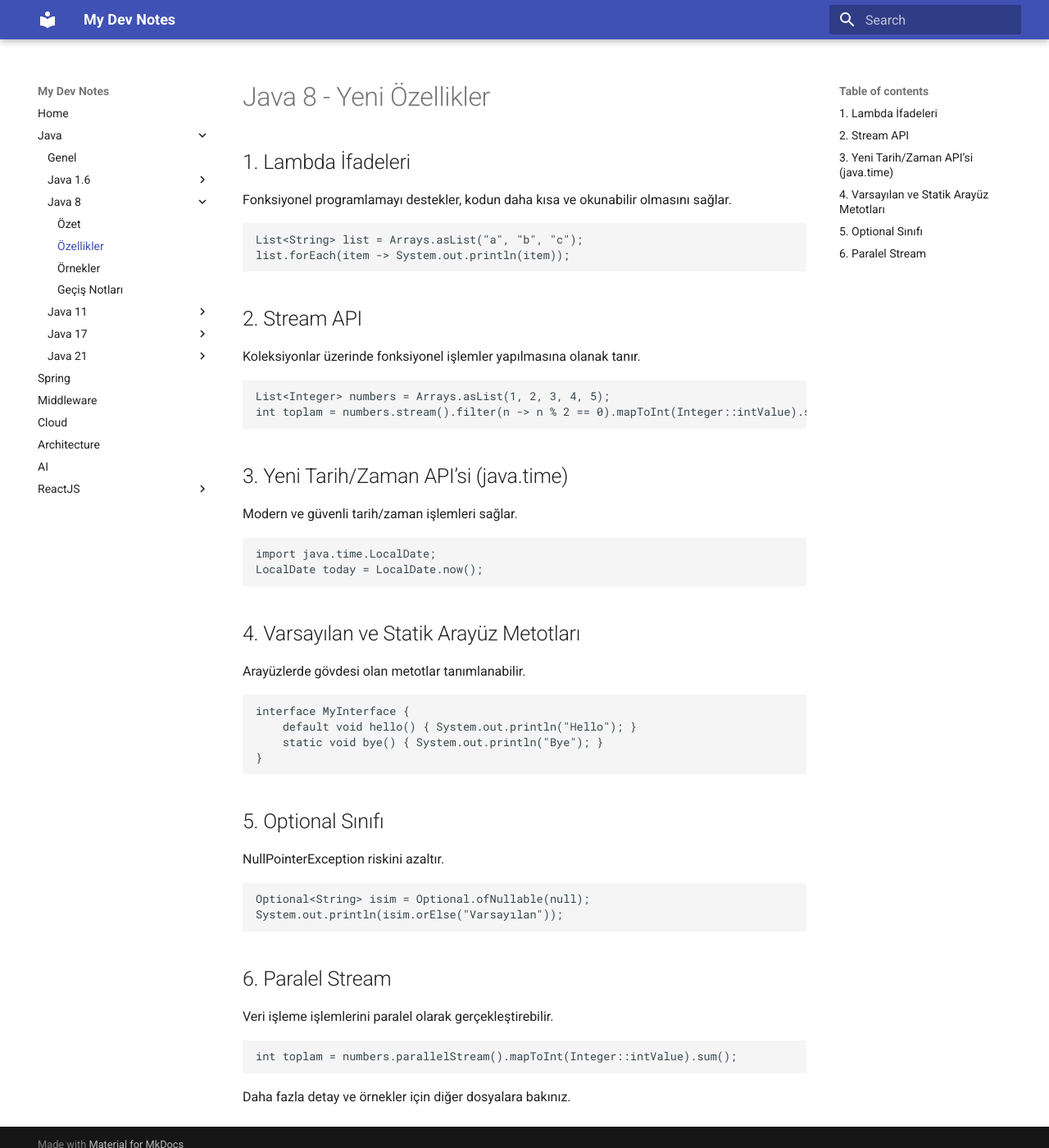
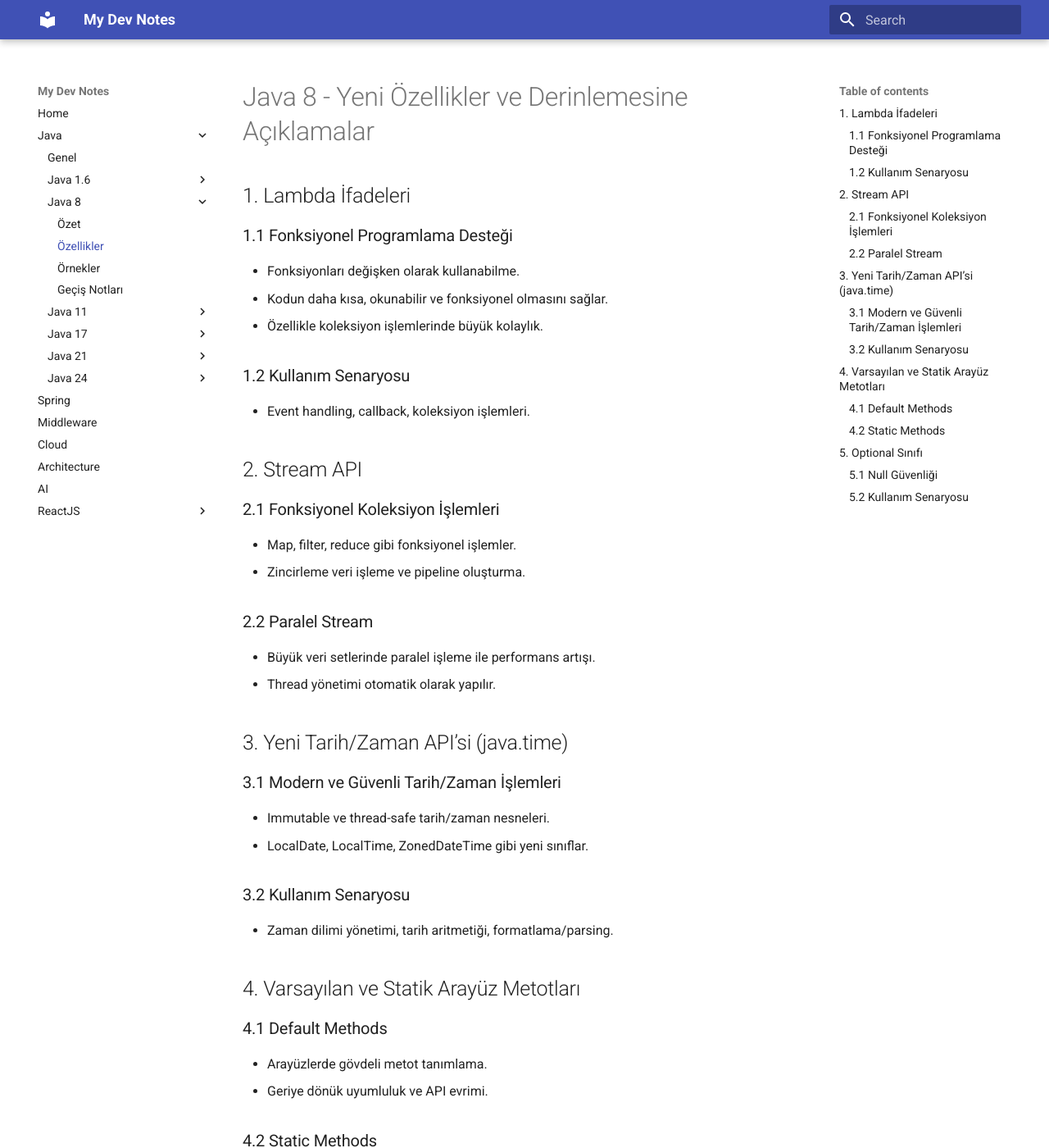
Before and after one commit to semudu/dev-notes, an MkDocs documentation site: the page built from docs/java/8/features.md, in a window 1280 px wide and 1400 px high. Shown: the whole window at 82% size. Built offline with MkDocs 1.6.1 and Material for MkDocs 9.7.7, drawn with Linux system fonts in a browser that asks for light colours; some of the changed text lies outside the part shown.

Commit message:
added 24 and details

````diff
--- a/docs/java/8/features.md
+++ b/docs/java/8/features.md
@@ -1,46 +1,45 @@
-# Java 8 - Yeni Özellikler
+# Java 8 - Yeni Özellikler ve Derinlemesine Açıklamalar
 
 ## 1. Lambda İfadeleri
-Fonksiyonel programlamayı destekler, kodun daha kısa ve okunabilir olmasını sağlar.
-```java
-List<String> list = Arrays.asList("a", "b", "c");
-list.forEach(item -> System.out.println(item));
-```
+### 1.1 Fonksiyonel Programlama Desteği
+- Fonksiyonları değişken olarak kullanabilme.
+- Kodun daha kısa, okunabilir ve fonksiyonel olmasını sağlar.
+- Özellikle koleksiyon işlemlerinde büyük kolaylık.
+
+### 1.2 Kullanım Senaryosu
+- Event handling, callback, koleksiyon işlemleri.
 
 ## 2. Stream API
-Koleksiyonlar üzerinde fonksiyonel işlemler yapılmasına olanak tanır.
-```java
-List<Integer> numbers = Arrays.asList(1, 2, 3, 4, 5);
-int toplam = numbers.stream().filter(n -> n % 2 == 0).mapToInt(Integer::intValue).sum();
-```
+### 2.1 Fonksiyonel Koleksiyon İşlemleri
+- Map, filter, reduce gibi fonksiyonel işlemler.
+- Zincirleme veri işleme ve pipeline oluşturma.
+
+### 2.2 Paralel Stream
+- Büyük veri setlerinde paralel işleme ile performans artışı.
+- Thread yönetimi otomatik olarak yapılır.
 
 ## 3. Yeni Tarih/Zaman API’si (java.time)
-Modern ve güvenli tarih/zaman işlemleri sağlar.
-```java
-import java.time.LocalDate;
-LocalDate today = LocalDate.now();
-```
+### 3.1 Modern ve Güvenli Tarih/Zaman İşlemleri
+- Immutable ve thread-safe tarih/zaman nesneleri.
+- LocalDate, LocalTime, ZonedDateTime gibi yeni sınıflar.
+
+### 3.2 Kullanım Senaryosu
+- Zaman dilimi yönetimi, tarih aritmetiği, formatlama/parsing.
 
 ## 4. Varsayılan ve Statik Arayüz Metotları
-Arayüzlerde gövdesi olan metotlar tanımlanabilir.
-```java
-interface MyInterface {
-    default void hello() { System.out.println("Hello"); }
-    static void bye() { System.out.println("Bye"); }
-}
-```
+### 4.1 Default Methods
+- Arayüzlerde gövdeli metot tanımlama.
+- Geriye dönük uyumluluk ve API evrimi.
+
+### 4.2 Static Methods
+- Arayüzde yardımcı metotların doğrudan tanımlanabilmesi.
 
 ## 5. Optional Sınıfı
-NullPointerException riskini azaltır.
-```java
-Optional<String> isim = Optional.ofNullable(null);
-System.out.println(isim.orElse("Varsayılan"));
-```
+### 5.1 Null Güvenliği
+- NullPointerException riskini azaltır.
+- Değerin olup olmadığını fonksiyonel olarak kontrol etme.
 
-## 6. Paralel Stream
-Veri işleme işlemlerini paralel olarak gerçekleştirebilir.
-```java
-int toplam = numbers.parallelStream().mapToInt(Integer::intValue).sum();
-```
+### 5.2 Kullanım Senaryosu
+- API dönüşlerinde null yerine Optional kullanımı.
 
-Daha fazla detay ve örnekler için diğer dosyalara bakınız.
+Her başlık altında örnekler ve kullanım detayları için examples.md dosyasına bakınız.
--- a/mkdocs.yml
+++ b/mkdocs.yml
@@ -30,6 +30,11 @@ nav:
           - Özellikler: java/21/features.md
           - Örnekler: java/21/examples.md
           - Geçiş Notları: java/21/migration.md
+      - Java 24:
+          - Özet: java/24/summary.md
+          - Özellikler: java/24/features.md
+          - Örnekler: java/24/examples.md
+          - Geçiş Notları: java/24/migration.md
   - Spring: spring/index.md
   - Middleware: middleware/index.md
   - Cloud: cloud/index.md
````
Also changed, not shown: docs/java/1.6/features.md (+29 -18 lines), docs/java/11/features.md (+33 -12 lines), docs/java/17/features.md (+38 -12 lines), docs/java/21/features.md (+37 -10 lines), docs/java/24/examples.md (added, +81 -0 lines), docs/java/24/features.md (added, +45 -0 lines), docs/java/24/migration.md (added, +29 -0 lines), docs/java/24/summary.md (added, +14 -0 lines).
